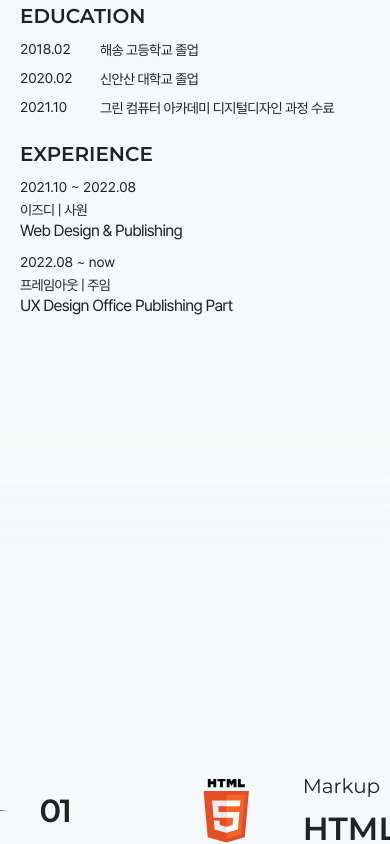
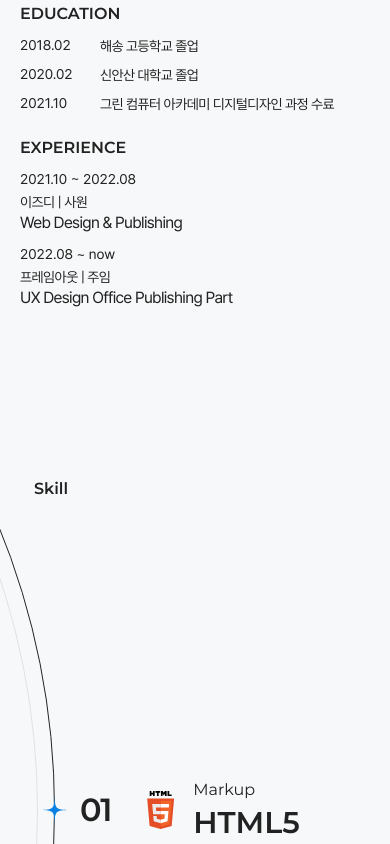
Before and after one commit to ckrong123-web/gate, a React (Vite) app: page /#/ in a window 390 px wide. Shown: the part 1300-2144 px from the top of the page. Built offline with nearby package versions, Linux system fonts and the light colour scheme.

Commit message:
[251119] 모바일 반응형

```diff
--- a/src/assets/scss/abstracts/_mixin.scss
+++ b/src/assets/scss/abstracts/_mixin.scss
@@ -46,6 +46,9 @@ $breakpoint: (
   font-weight: $weight;
   font-size: 2rem;
   color: $color;
+  @include respond-to("mobile") {
+    font-size: 1.6rem;
+  }
 }
 
 @mixin en-60($color: $color-dark-1, $weight: 600, $spacing: 0) {
--- a/src/assets/scss/component/_card.scss
+++ b/src/assets/scss/component/_card.scss
@@ -98,4 +98,41 @@
     line-height: 2.8rem;
     @include mix.kr-18();
   }
+  @include mix.respond-to("mobile") {
+    padding-top: 3.8rem;
+    &__title {
+      top: -3.8rem;
+    }
+    &__num {
+      margin-top: 1.4rem;
+      margin-right: 1.8rem;
+    }
+    &__tit {
+      font-size: 3.2rem;
+      line-height: 3.8rem;
+    }
+    &__ico-box {
+      width: 1.8rem;
+      margin-left: 1rem;
+      transform: translateY(-0.2rem);
+    }
+    &__ico {
+      line-height: 1.8rem;
+      height: 1.8rem;
+    }
+    &__arrow {
+      bottom: 1.4rem;
+      right: 1.4rem;
+      width: 2.8rem;
+      height: 2.8rem;
+      padding: 0.8rem;
+      opacity: 0.75;
+    }
+    &__txt-box {
+      margin-top: 1.2rem;
+    }
+    &__txt-top {
+      margin-bottom: 0.4rem;
+    }
+  }
 }
--- a/src/assets/scss/page/_gate.scss
+++ b/src/assets/scss/page/_gate.scss
@@ -686,11 +686,16 @@
       left: 0;
       z-index: 1;
     }
+    @include mix.respond-to("mobile") {
+      &::before,
+      &::after {
+        content: none;
+      }
+    }
   }
 }
 
 .skill-list {
-  height: 100%;
   width: 150rem;
   height: 150rem;
   position: absolute;
@@ -741,6 +746,20 @@
       &:nth-of-type(#{$i}) {
         transform: translate(100%, -50%) rotate(#{($i - 1) * 10deg});
       }
+    }
+  }
+  @include mix.respond-to("mobile") {
+    right: calc(50% + 14rem);
+    top: calc(50% - 75rem);
+    &::before {
+      width: calc(100% - 3.4rem);
+      height: calc(100% - 3.4rem);
+    }
+    &__tit {
+      font-size: 1.6rem;
+      right: 2rem;
+      top: 42rem;
+      transform: translateX(100%);
     }
   }
 }
@@ -811,6 +830,26 @@
       margin-right: 2.8rem;
     }
   }
+  @include mix.respond-to("mobile") {
+    margin-left: -1.4rem;
+    &__ico {
+      width: 3rem;
+      height: 3rem;
+    }
+    &__num {
+      margin: 0 3rem 0 1rem;
+    }
+    &__img-cont {
+      height: 3.8rem;
+      margin-right: 1.4rem;
+    }
+    &__txt {
+      gap: 1rem;
+    }
+    &__tit {
+      font-size: 3rem;
+    }
+  }
 }
 
 // work
@@ -822,7 +861,7 @@
   align-items: center;
   position: relative;
   overflow: hidden;
-  padding: 16rem 0;
+  padding: 7rem 0;
   &::before {
     content: "";
     display: block;
@@ -840,11 +879,27 @@
     width: calc(100% - 16rem);
     max-width: 140rem;
     margin: 0 auto;
-    padding-top: 14rem;
+    padding-top: 8vh;
   }
   @include mix.respond-to("tablet") {
     .work__wrap {
       padding-top: 0;
+    }
+  }
+  @include mix.respond-to("mobile") {
+    min-height: 0;
+
+    &::before {
+      left: -7.5rem;
+      top: -7.5rem;
+      width: 15rem;
+      height: 15rem;
+      filter: blur(15rem);
+    }
+
+    &__wrap {
+      width: calc(100% - 4rem);
+      padding-top: 8%;
     }
   }
 }
@@ -982,6 +1037,40 @@
       animation: draw 2.5s ease-in 0.5s forwards;
     }
   }
+  @include mix.respond-to("mobile") {
+    &__line {
+      width: 180%;
+      transform: translate(-2%, -8%);
+    }
+    &__tit {
+      padding: 10rem 0 4rem;
+    }
+    &__tit-txt {
+      width: calc(100% - 4rem);
+      font-size: 6rem;
+    }
+    &__tit-ico {
+      line-height: 2rem;
+      width: 2rem;
+      height: 2rem;
+      margin-bottom: 0.4rem;
+    }
+    &__button {
+      width: 5rem;
+      height: 2.5rem;
+      margin-top: -2.5rem;
+    }
+    &__button-ico {
+      width: 1.2rem;
+    }
+    &__info {
+      width: calc(100% - 4rem);
+    }
+    &__list {
+      gap: 1rem;
+      margin: 3rem 0 3.5rem;
+    }
+  }
 }
 
 @keyframes draw {
```
